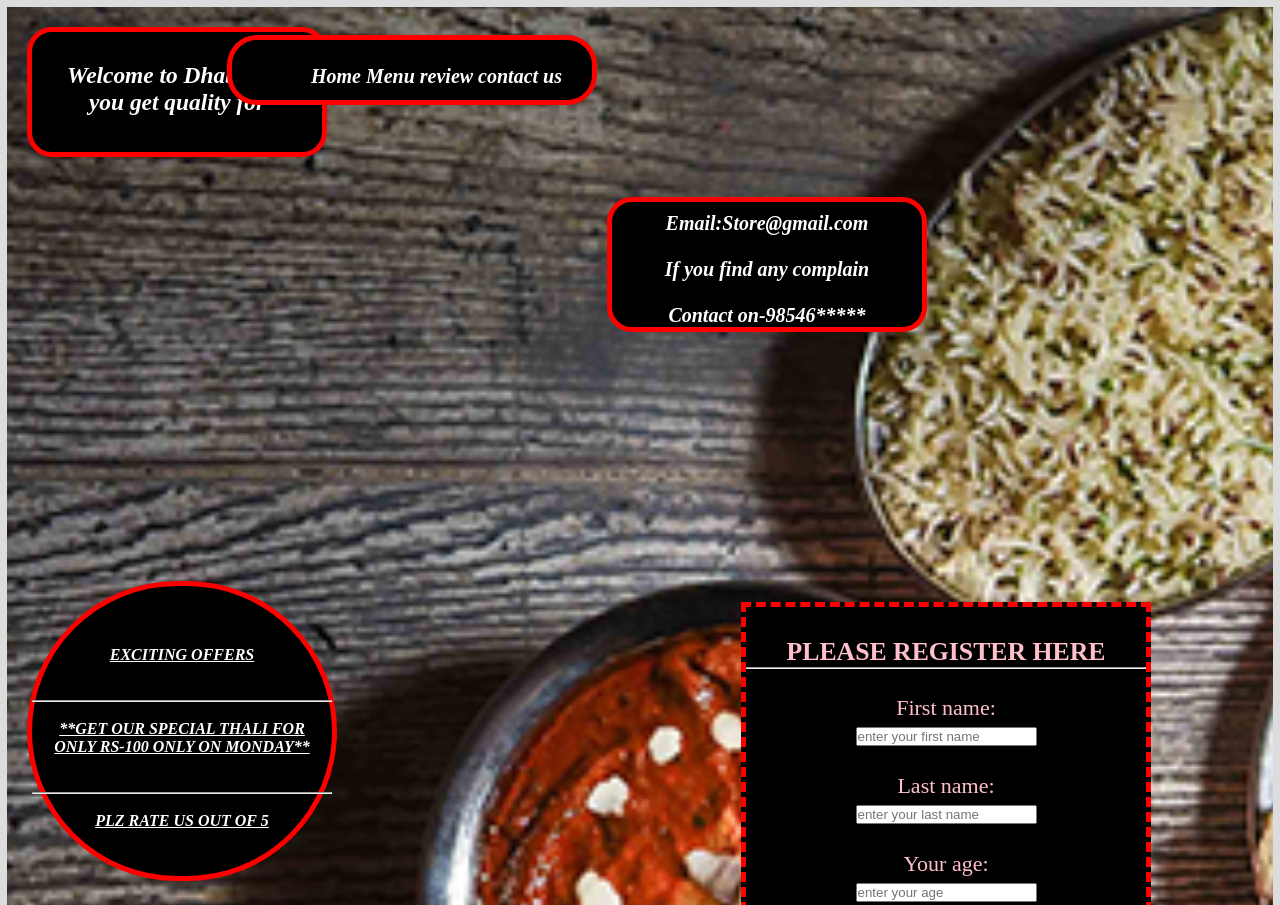
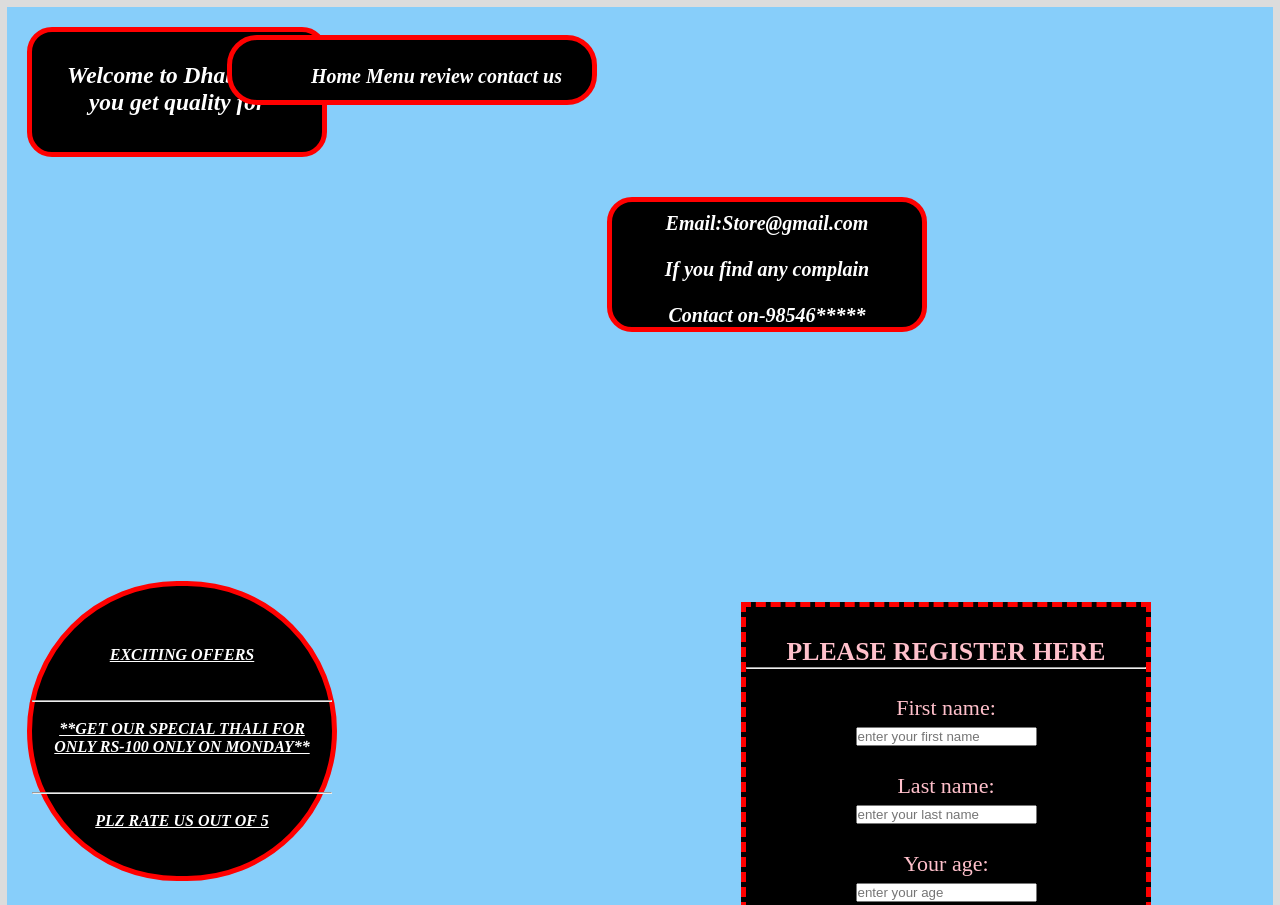
Before and after one commit to abhistock007/githubsession, a plain HTML site: page CSS2.html in a window 1280 px wide. Shown: the top 905 px of the page. Drawn offline with Linux system fonts and the light colour scheme.

Commit message:
its done

```diff
--- a/CSS2.html
+++ b/CSS2.html
@@ -13,7 +13,7 @@
 
     body{
         border: 7px solid gainsboro;
-        background-image:url("image/food.jpg");
+        background-color:lightskyblue;
         background-size: cover;
        }
 
```
